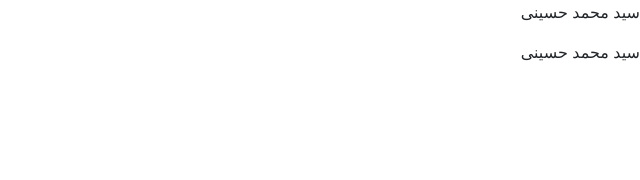
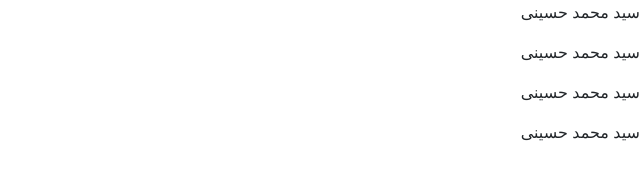
Before and after one commit to iMMDdev/Bootstrap-v4-rtl, a plain HTML site: page index.html in a window 1280 px wide. Shown: the whole page, without its empty margins (640-1280 px from the left). Drawn offline with Linux system fonts and the light colour scheme.

```diff
--- a/index.html
+++ b/index.html
@@ -13,5 +13,7 @@
 <body>
 <p>سید محمد حسینی</p>
 <p>سید محمد حسینی</p>
+<p>سید محمد حسینی</p>
+<p>سید محمد حسینی</p>
 </body>
 </html>
```
